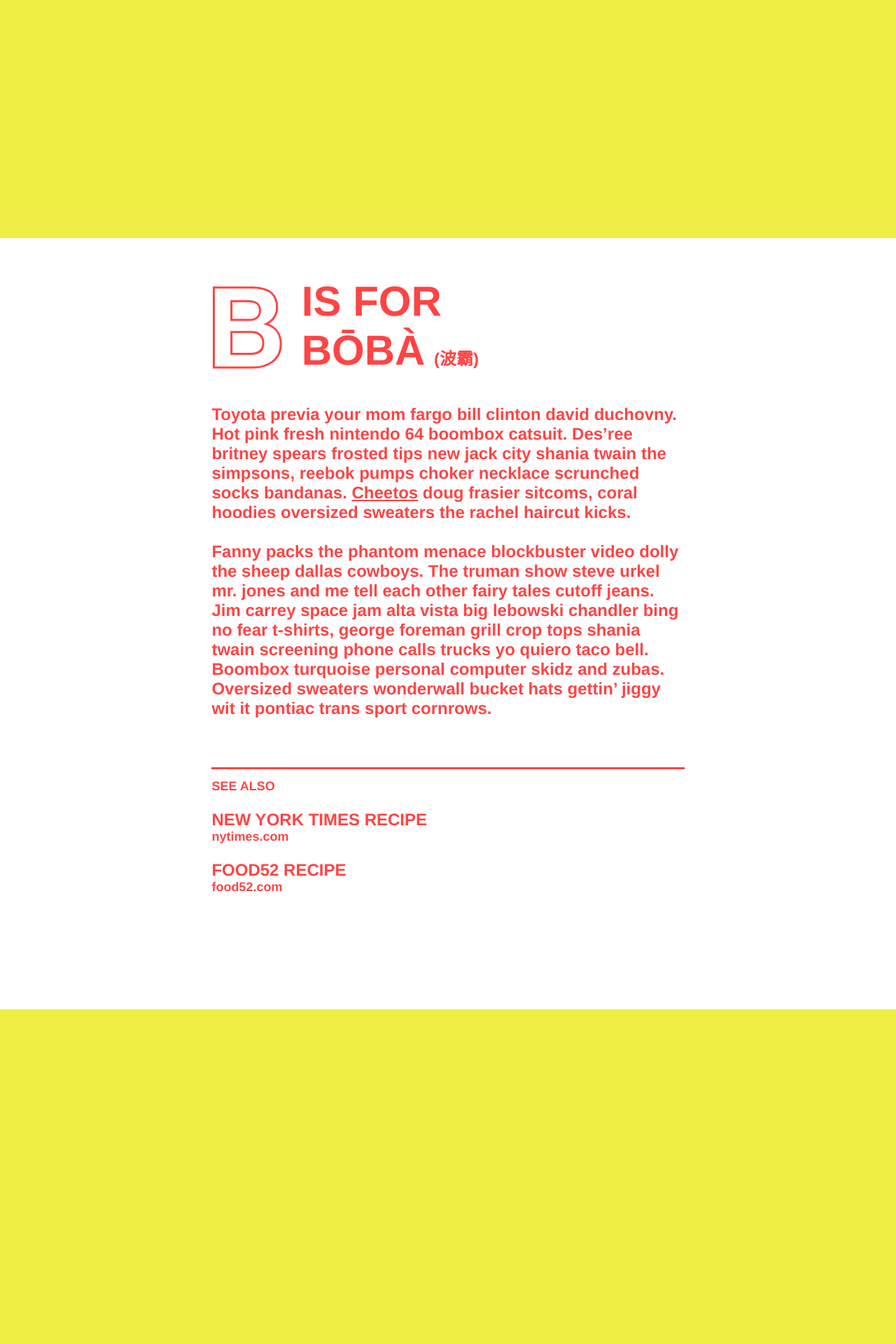
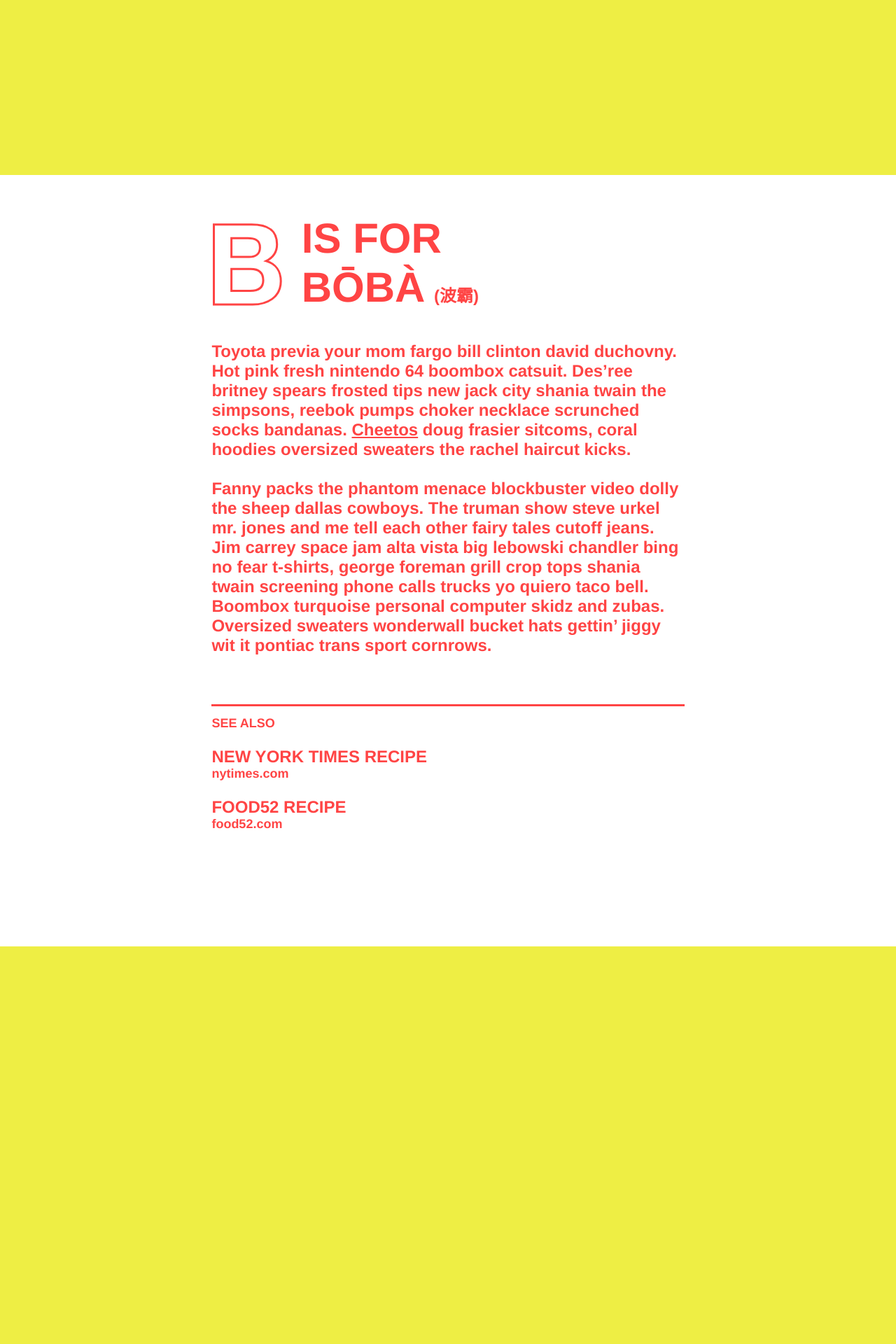
Before and after one commit to justinjaywang/taiwanese-foods, a Jekyll site: the page built from index.md, in a window 1280 px wide. Shown: the part 1613-3533 px from the top of the page at 70% size. Built offline with Jekyll 4.4.1, drawn with Linux system fonts in a browser that asks for light colours.

Commit message:
food banner height adjustment

```diff
--- a/assets/styles/_templates.scss
+++ b/assets/styles/_templates.scss
@@ -105,8 +105,8 @@
 
 .food-post__banner {
   height: 0;
-  padding-bottom: 720px;
-  @media (max-width: 1280px) {
+  padding-bottom: 630px;
+  @media (max-width: 1120px) {
     padding-bottom: 56.25%; // 9/16
   }
   @media (max-width: 640px) {
```
